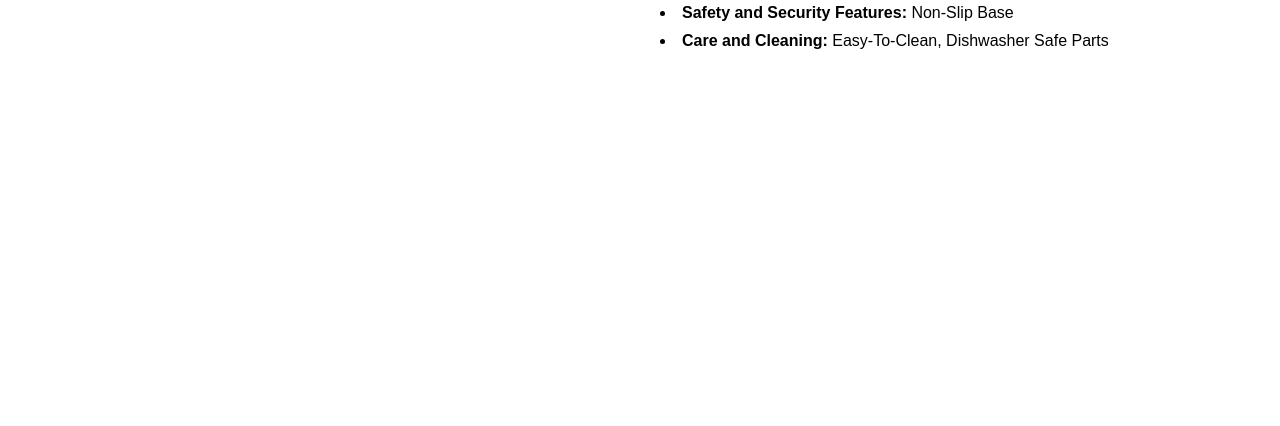
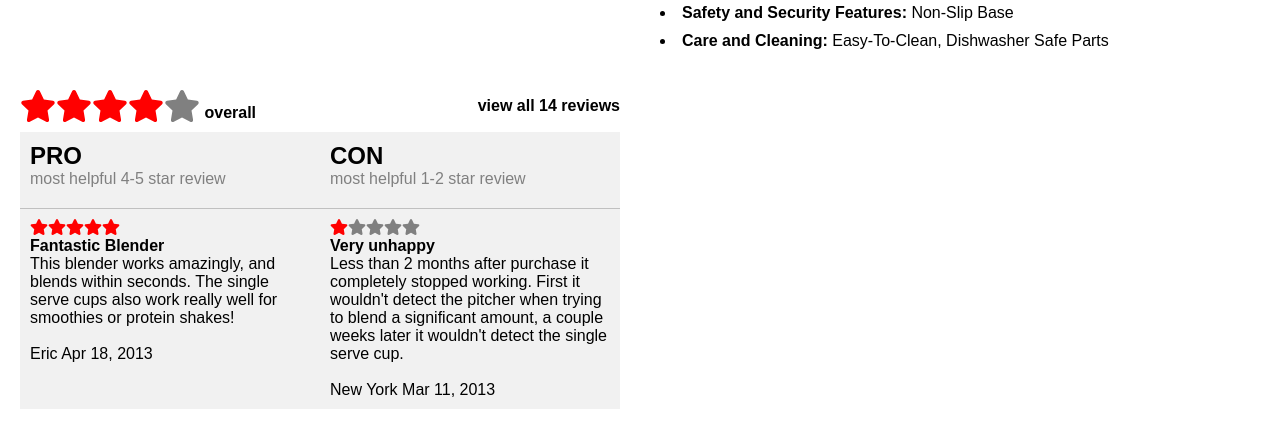
Before and after one commit to cormickwhite/my-retail, a React (Create React App) app: page / in a window 1280 px wide. Shown: the part 828-1254 px from the top of the page. Before the commit the page ends 898 px from the top, so only its background shows below. Built offline with nearby package versions, Linux system fonts and the light colour scheme.

Commit message:
feat(reviews): display product reviews

```diff
--- a/src/App.css
+++ b/src/App.css
@@ -165,9 +165,18 @@ li {
   font-size: 2em;
 }
 
+.med-lrg-text {
+  font-size: 1.5em;
+}
+
 .med-lrg-subtext {
   color: grey;
   font-size: 1.5em;
+}
+
+.med-subtext {
+  color: #808080;
+  font-size: 1em;
 }
 
 .sm-text {
@@ -216,3 +225,27 @@ li {
   padding-left: 10px;
   padding-right: 10px;
 }
+
+.reviews-header-container {
+  padding-bottom: 10px;
+  display: flex;
+  flex-direction: row;
+  justify-content: space-between;
+  align-items: center;
+}
+
+.reviews-container {
+  background-color: #f1f1f1;
+}
+
+.reviews-content-container {
+  display: flex;
+  flex-direction: row;
+  justify-content: space-around;
+}
+
+.reviews-content {
+  text-align: left;
+  padding: 10px;
+  width: 50%;
+}
--- a/src/App.js
+++ b/src/App.js
@@ -9,6 +9,7 @@ import ProductPurchase from './components/ProductPurchase';
 import ProductReturns from './components/ProductReturns';
 import ProductRegistryShare from './components/ProductRegistryShare';
 import ProductHighlights from './components/ProductHighlights';
+import ProductReviews from './components/ProductReviews';
 
 import ItemData from './itemData.json';
 
@@ -32,6 +33,11 @@ class App extends Component {
             <ProductHighlights highlights={item.ItemDescription[0].features} />
           </div>
         </div>
+        <div className="App-row-container">
+          <div className="App-col-contents">
+            <ProductReviews reviews={item.CustomerReview[0]} />
+          </div>
+        </div>
       </div>
     );
   }
--- /dev/null
+++ b/src/components/ProductReviews/index.js
@@ -0,0 +1,82 @@
+import React, { Component } from 'react';
+import moment from 'moment';
+import '../../App.css';
+import { FontAwesomeIcon } from '@fortawesome/react-fontawesome';
+import { faStar } from '@fortawesome/free-solid-svg-icons';
+
+class ProductReviews extends Component {
+  buildStarsRating = (rating, large) => {
+    let styleArray = Array(5).fill('grey');
+    styleArray.fill('red', 0, rating);
+    const size = large ? '2x' : '1x';
+    return styleArray.map((style, index) => {
+      return (
+        <FontAwesomeIcon key={index} icon={faStar} size={size} color={style} />
+      );
+    });
+  };
+
+  formatDate = unformattedDate => {
+    return moment(unformattedDate, 'ddd-MMM-D-HH-mm-ss-z-YYYY').format(
+      'MMM D, YYYY'
+    );
+  };
+
+  render() {
+    const { reviews } = this.props;
+    return (
+      <div className="component">
+        <div className="reviews-header-container">
+          <span>
+            {this.buildStarsRating(reviews.consolidatedOverallRating, true)}{' '}
+            <strong>overall</strong>
+          </span>
+          <span>
+            <strong>view all {reviews.totalReviews} reviews</strong>
+          </span>
+        </div>
+        <div className="reviews-container">
+          <div className="reviews-content-container">
+            <div className="reviews-content">
+              <strong className="med-lrg-text">PRO</strong>
+              <div className="med-subtext">most helpful 4-5 star review</div>
+            </div>
+            <div className="reviews-content">
+              <strong className="med-lrg-text">CON</strong>
+              <div className="med-subtext">most helpful 1-2 star review</div>
+            </div>
+          </div>
+          <div className="bottom-divider" />
+          <div className="reviews-content-container">
+            <div className="reviews-content">
+              <span>{this.buildStarsRating(reviews.Pro[0].overallRating)}</span>
+              <div>
+                <strong>{reviews.Pro[0].title}</strong>
+              </div>
+              <div>{reviews.Pro[0].review}</div>
+              <div>
+                <br />
+                <a>{reviews.Pro[0].screenName}</a>{' '}
+                {this.formatDate(reviews.Pro[0].datePosted)}
+              </div>
+            </div>
+            <div className="reviews-content">
+              <span>{this.buildStarsRating(reviews.Con[0].overallRating)}</span>
+              <div>
+                <strong>{reviews.Con[0].title}</strong>
+              </div>
+              <div>{reviews.Con[0].review}</div>
+              <div>
+                <br />
+                <a>{reviews.Con[0].screenName}</a>{' '}
+                {this.formatDate(reviews.Con[0].datePosted)}
+              </div>
+            </div>
+          </div>
+        </div>
+      </div>
+    );
+  }
+}
+
+export default ProductReviews;
```
